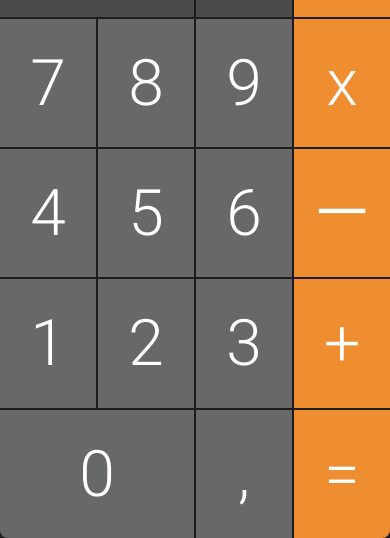
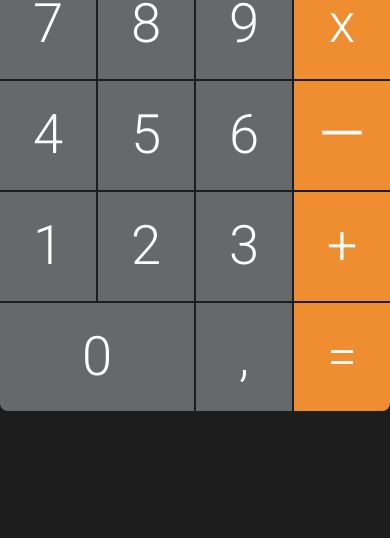
Before and after one commit to shenshin/JS-Calculator, a plain HTML site: page index.html in a window 390 px wide. Shown: the part 306-844 px from the top of the page. Drawn offline with Linux system fonts and the light colour scheme.

Commit message:
Shorten page hieght to 85vh in order to try to fit into iphone screen

```diff
--- a/CSS/style.css
+++ b/CSS/style.css
@@ -6,7 +6,7 @@
     padding: 0;
     /* Common rows (buttons) height */
     --gapWidth: 2px;
-    --height: calc((100vh - var(--gapWidth) * 5) / 6.5);
+    --height: calc((85vh - var(--gapWidth) * 5) / 6.5);
 }
 html {
     font-size: calc(var(--height) / 2);
```
